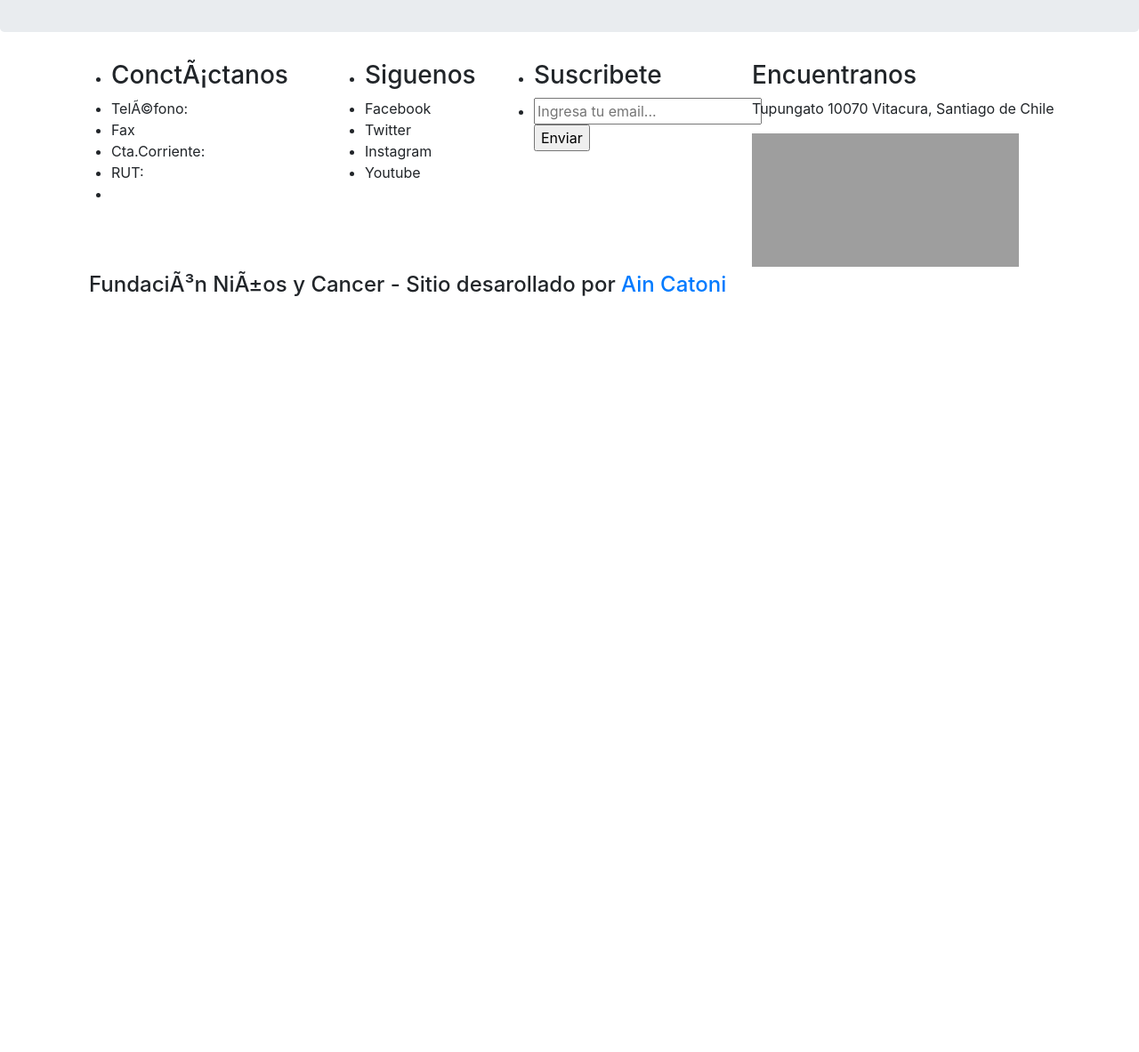
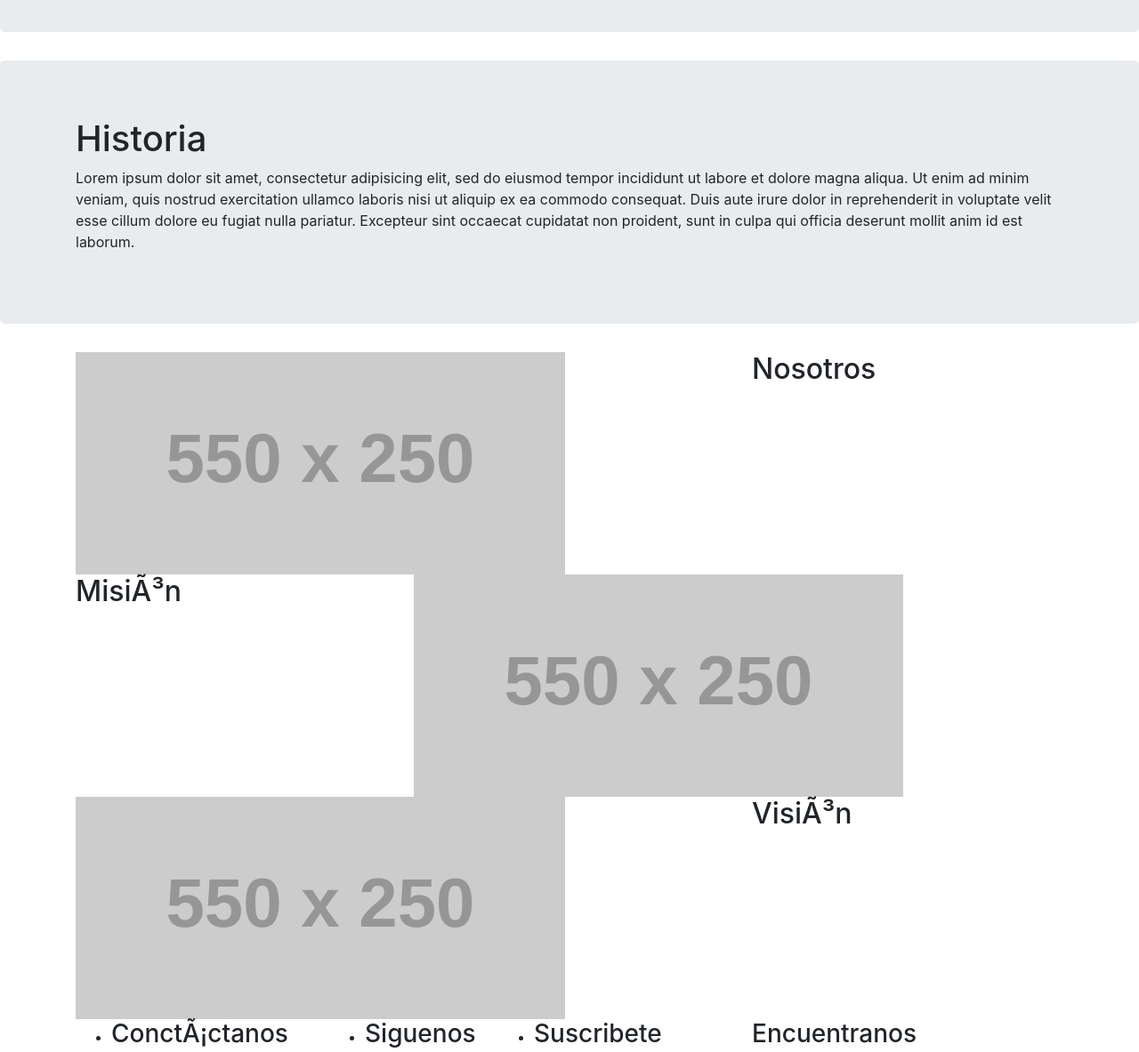
Before and after one commit to aincatoni/prueba1, a website: page public/pages/nosotros.html in a window 1280 px wide. Shown: the part 140-1323 px from the top of the page at 89% size. Before the commit the page ends 800 px from the top, so only its background shows below. Drawn offline with Linux system fonts and the light colour scheme; grey boxes are pictures that could not be loaded; placeholder pictures from the web are drawn by us; files whose address does not match are found by name.

Commit message:
añadiendo cambios de estructura en nosotros.html

```diff
--- a/public/pages/nosotros.html
+++ b/public/pages/nosotros.html
@@ -90,6 +90,53 @@
 <!-- /Acá termina el header -->
 
 
+<main>
+  <section>
+    <div class="jumbotron">
+      <div class="container">
+
+      <h1>Historia</h1>
+      <p>Lorem ipsum dolor sit amet, consectetur adipisicing elit, sed do eiusmod
+      tempor incididunt ut labore et dolore magna aliqua. Ut enim ad minim veniam,
+      quis nostrud exercitation ullamco laboris nisi ut aliquip ex ea commodo
+      consequat. Duis aute irure dolor in reprehenderit in voluptate velit esse
+      cillum dolore eu fugiat nulla pariatur. Excepteur sint occaecat cupidatat non
+      proident, sunt in culpa qui officia deserunt mollit anim id est laborum.</p>
+
+      </div>
+    </div>
+    <div class="container-fluid">
+      <div class="container">
+        <div class="row">
+          <div class="col-12 col-md-8 img-nstrs">
+            <img src="https://via.placeholder.com/550x250">
+          </div>
+          <div class="col-12 col-md-4 nstrs">
+            <h2>Nosotros</h2>
+          </div>
+        </div>
+        <div class="row">
+          <div class="col-12 col-md-4 nstrs">
+            <h2>Misión</h2>
+          </div>
+          <div class="col-12 col-md-8 img-nstrs">
+            <img src="https://via.placeholder.com/550x250">
+          </div>
+        </div>
+        <div class="row">
+          <div class="col-12 col-md-8 img-nstrs">
+            <img src="https://via.placeholder.com/550x250">
+          </div>
+          <div class="col-12 col-md-4 nstrs">
+            <h2>Visión</h2>
+          </div>
+        </div>
+      </div>
+    </div>
+  </section>
+</main>
+
+
 <!-- Acá comienza el footer -->
 <footer>
   <div class="container-fluid first-footer">
```
Also changed, not shown: public/pages/noticias.html (+1 -0 lines).
